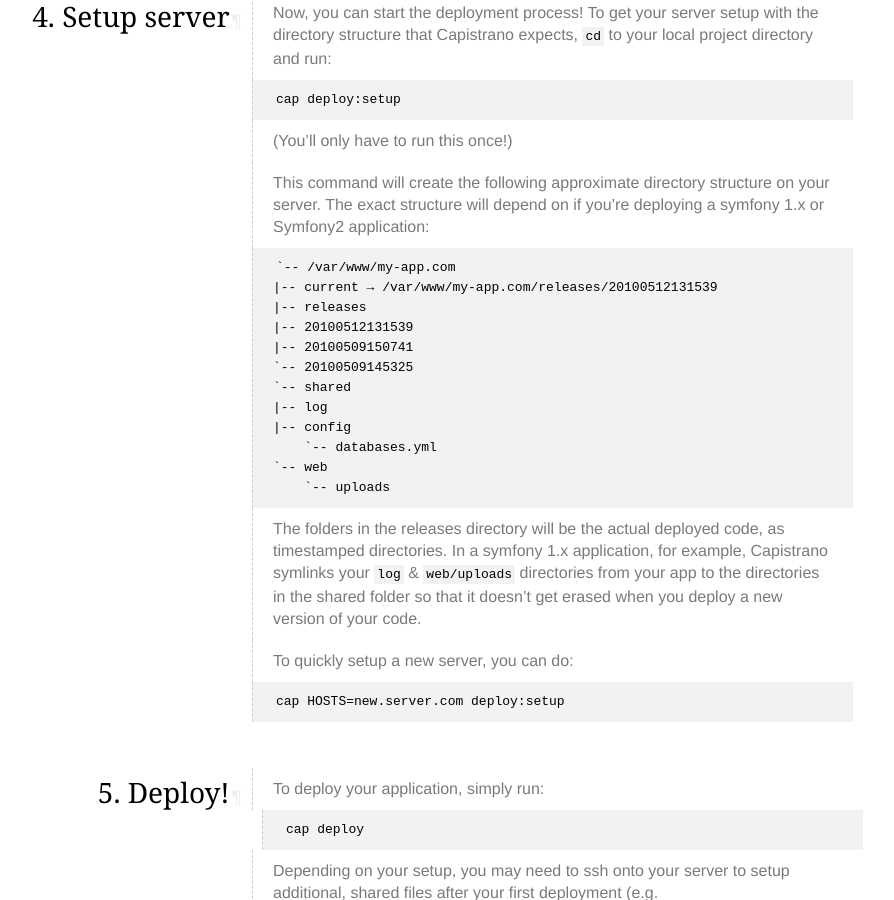
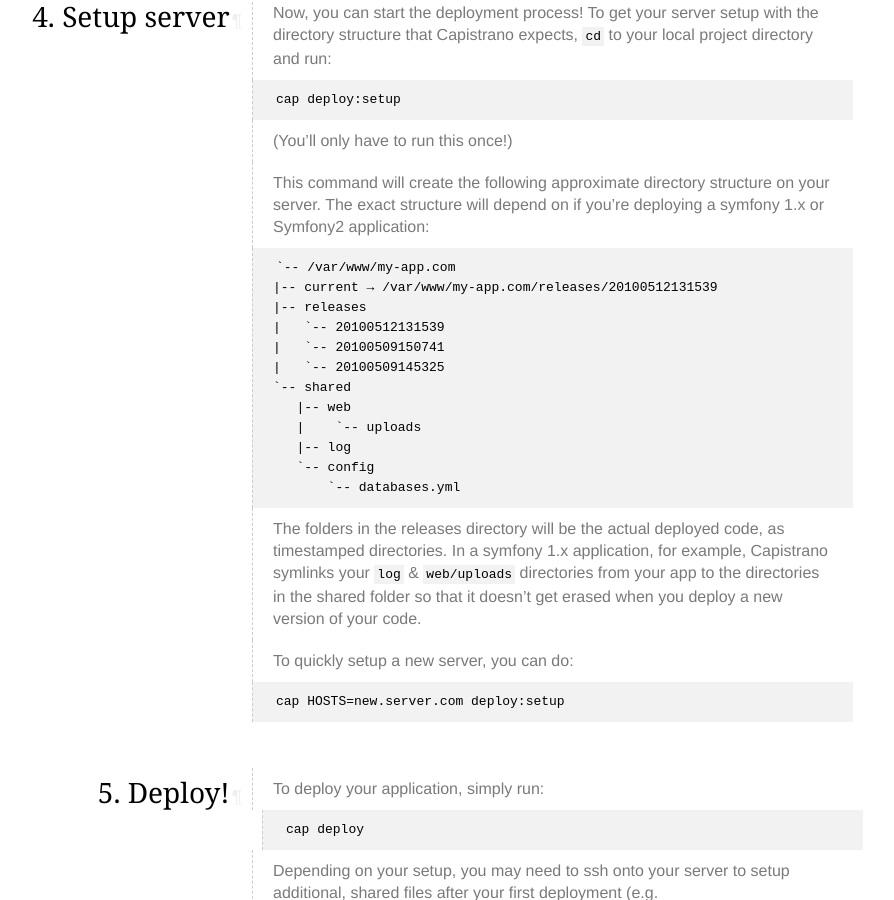
Before and after one commit to everzet/capifony, a Jekyll site: the page built from index.markdown, in a window 1280 px wide and 900 px high, scrolled down 3104 px. Shown: the whole window, without its empty margins (68-962 px from the left). Built offline with Jekyll 4.4.1, drawn with Linux system fonts in a browser that asks for light colours; nearby versions of some CDN libraries.

Commit message:
Have corrected the ascii directory tree to have the right indentation

```diff
--- a/index.markdown
+++ b/index.markdown
@@ -147,15 +147,15 @@ Symfony2 application:
     `-- /var/www/my-app.com
     |-- current → /var/www/my-app.com/releases/20100512131539
     |-- releases
-    |-- 20100512131539
-    |-- 20100509150741
-    `-- 20100509145325
+    |   `-- 20100512131539
+    |   `-- 20100509150741
+    |   `-- 20100509145325
     `-- shared
-    |-- log
-    |-- config
-        `-- databases.yml
-    `-- web
-        `-- uploads
+       |-- web
+       |    `-- uploads
+       |-- log
+       `-- config
+           `-- databases.yml
 
 The folders in the releases directory will be the actual deployed code, as
 timestamped directories. In a symfony 1.x application, for example, Capistrano
```
